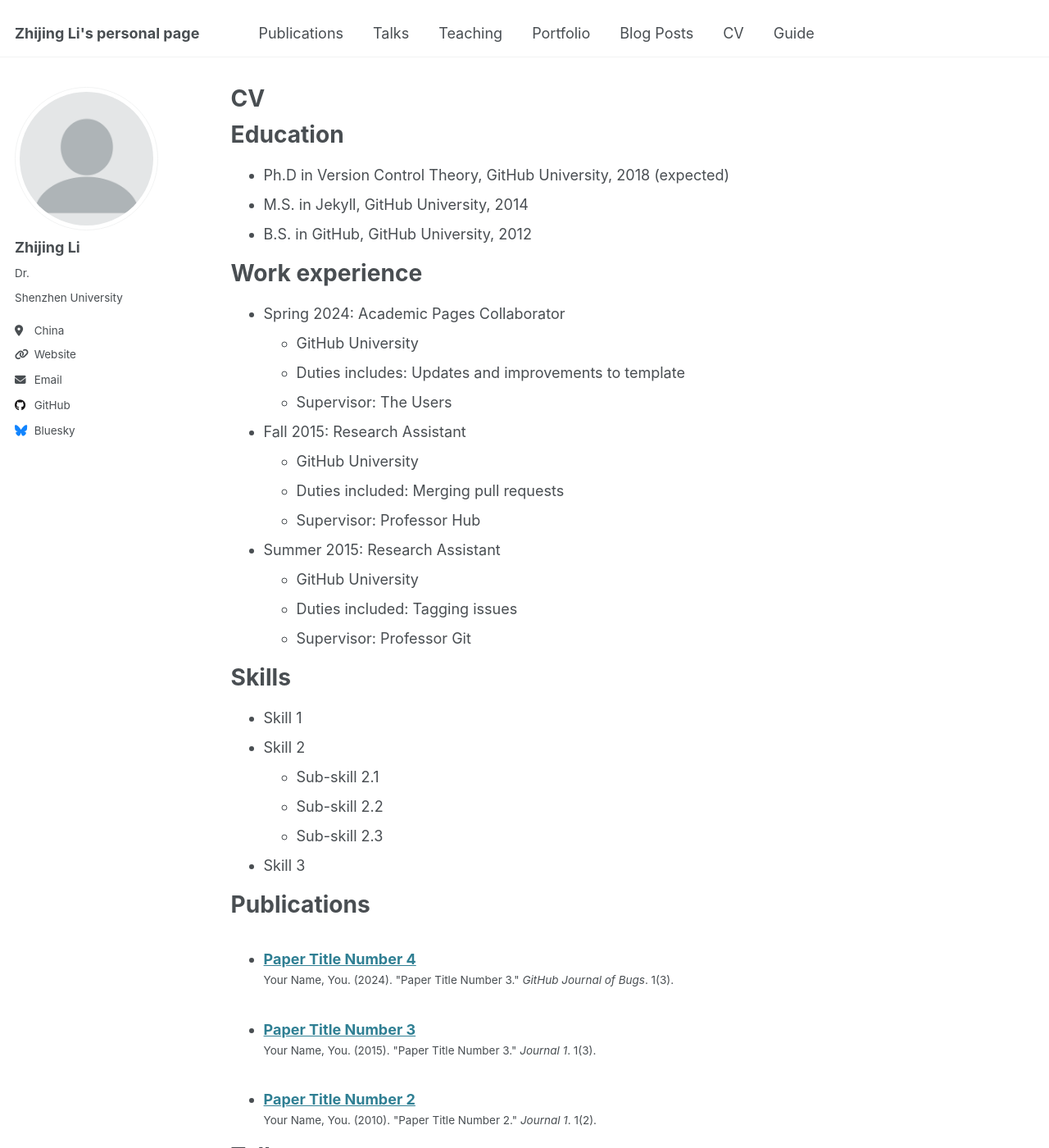
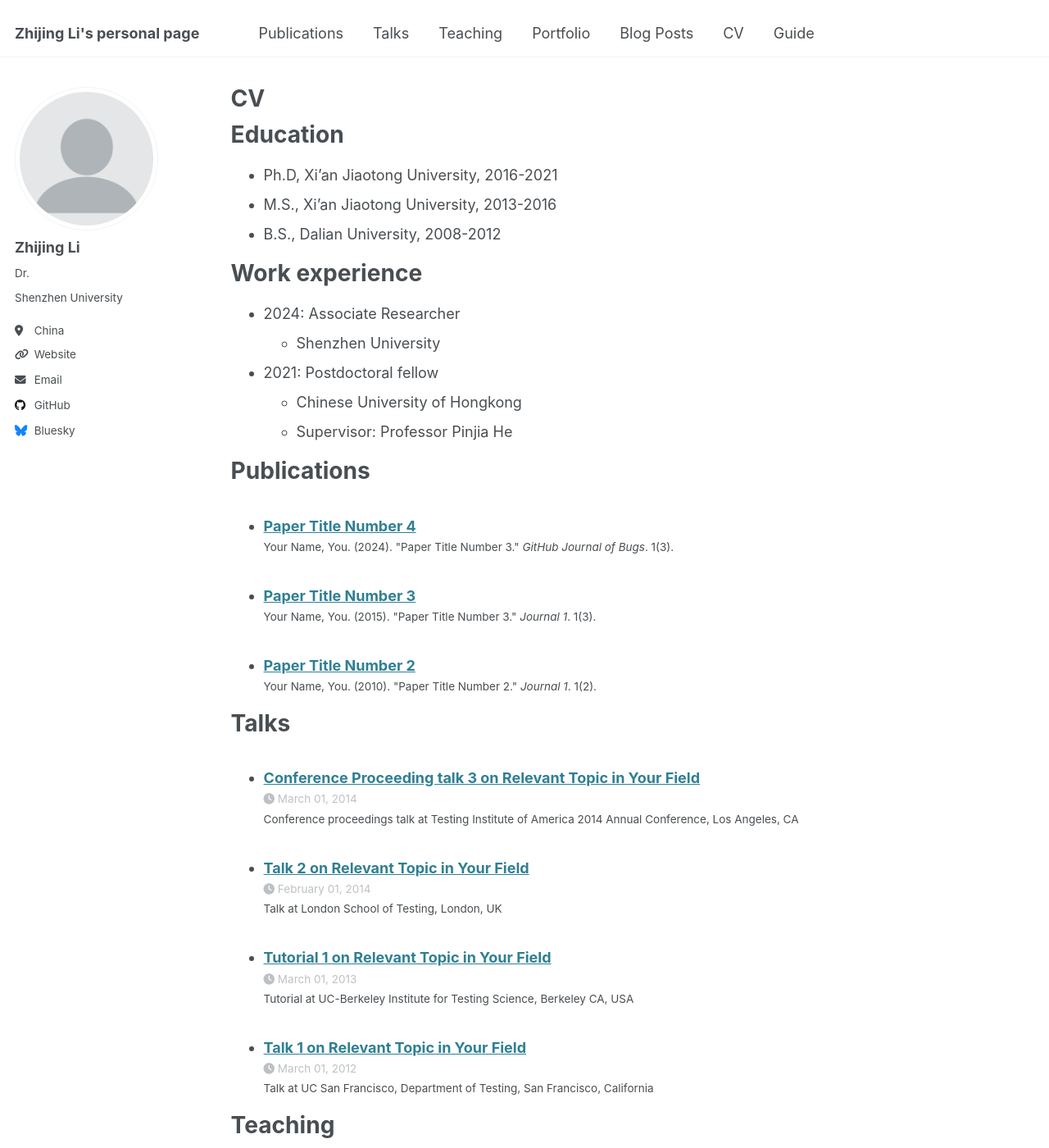
Before and after one commit to tokyojackson/zhijingli, a Jekyll site: the page built from _pages/cv.md, in a window 1280 px wide and 1400 px high. Shown: the whole window at 82% size. Built offline with Jekyll 4.4.1, drawn with Linux system fonts in a browser that asks for light colours; a file with an impossible date is left out.

Commit message:
Update cv.md

```diff
--- a/_pages/cv.md
+++ b/_pages/cv.md
@@ -11,35 +11,18 @@ redirect_from:
 
 Education
 ======
-* Ph.D in Version Control Theory, GitHub University, 2018 (expected)
-* M.S. in Jekyll, GitHub University, 2014
-* B.S. in GitHub, GitHub University, 2012
+* Ph.D, Xi'an Jiaotong University, 2016-2021
+* M.S., Xi'an Jiaotong University, 2013-2016
+* B.S., Dalian University, 2008-2012
 
 Work experience
 ======
-* Spring 2024: Academic Pages Collaborator
-  * GitHub University
-  * Duties includes: Updates and improvements to template
-  * Supervisor: The Users
+* 2024: Associate Researcher
+  * Shenzhen University
 
-* Fall 2015: Research Assistant
-  * GitHub University
-  * Duties included: Merging pull requests
-  * Supervisor: Professor Hub
-
-* Summer 2015: Research Assistant
-  * GitHub University
-  * Duties included: Tagging issues
-  * Supervisor: Professor Git
-
-Skills
-======
-* Skill 1
-* Skill 2
-  * Sub-skill 2.1
-  * Sub-skill 2.2
-  * Sub-skill 2.3
-* Skill 3
+* 2021: Postdoctoral fellow
+  * Chinese University of Hongkong
+  * Supervisor: Professor Pinjia He
 
 Publications
 ======
```
